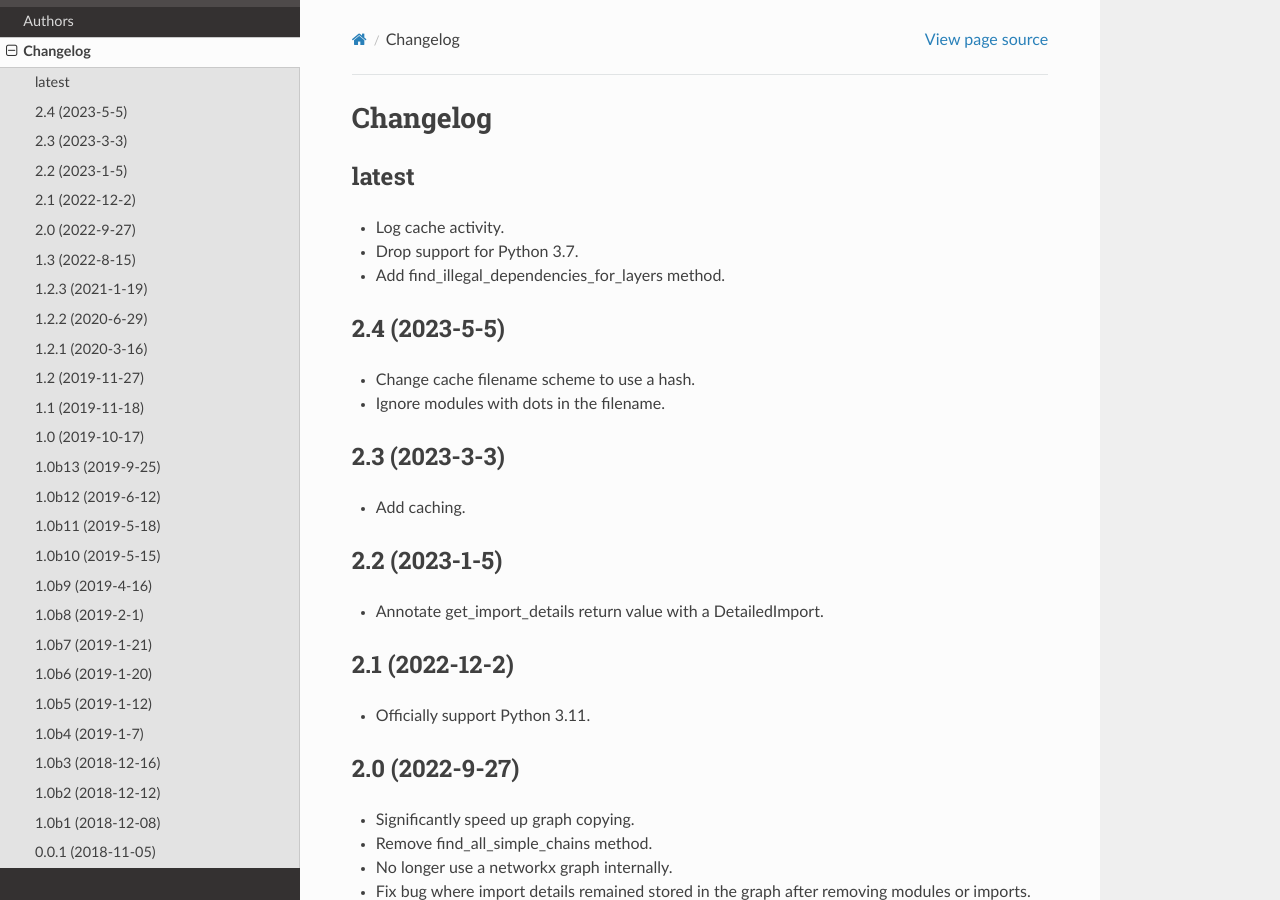
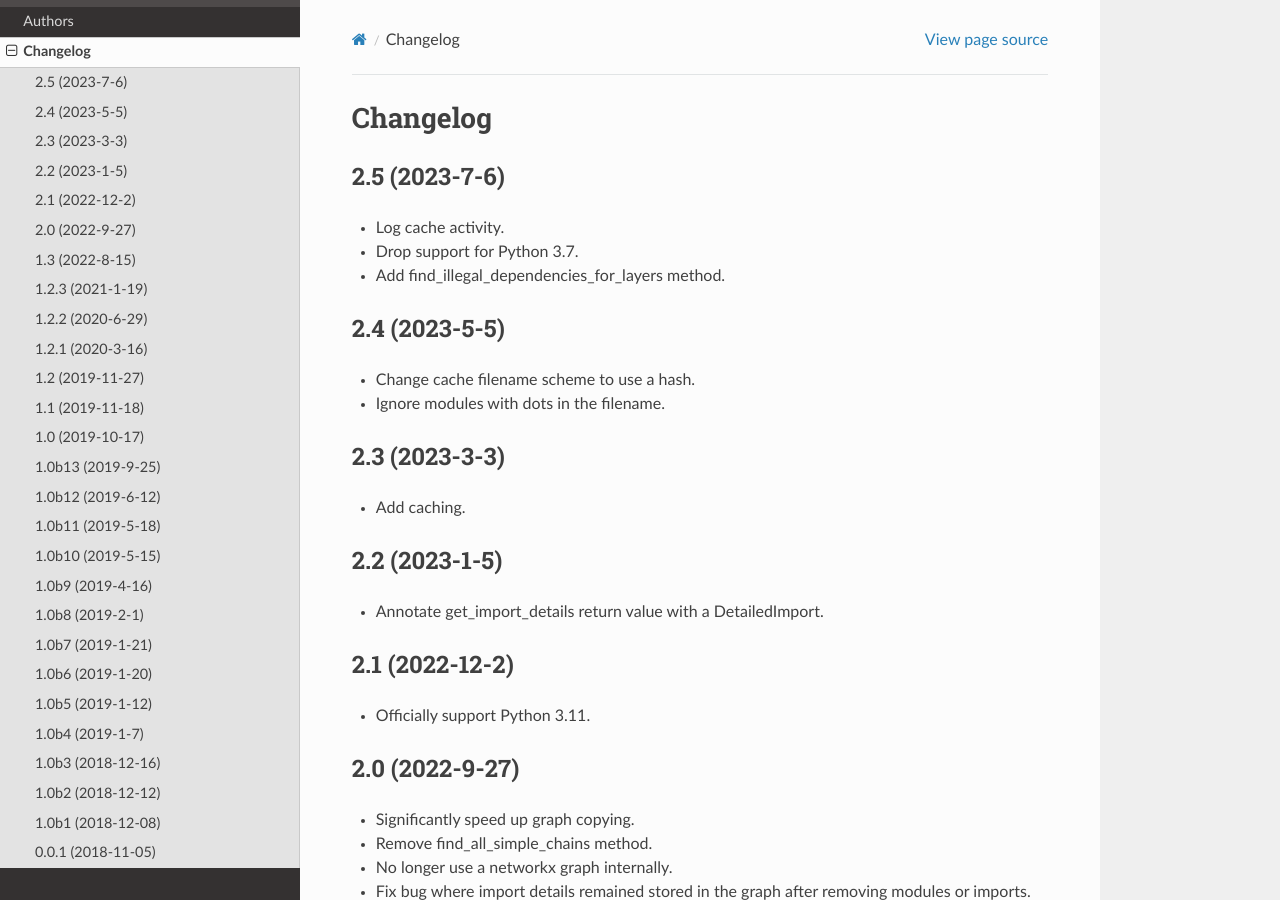
Before and after one commit to seddonym/grimp, a Sphinx documentation site: the page built from docs/changelog.rst, in a window 1280 px wide and 900 px high. Built offline with Sphinx 7.4.7 and the Read the Docs theme 2.0.0, drawn with Linux system fonts in a browser that asks for light colours.

Commit message:
Release v2.5

```diff
--- a/CHANGELOG.rst
+++ b/CHANGELOG.rst
@@ -2,8 +2,8 @@
 Changelog
 =========
 
-latest
-------
+2.5 (2023-7-6)
+--------------
 
 * Log cache activity.
 * Drop support for Python 3.7.
--- a/docs/conf.py
+++ b/docs/conf.py
@@ -26,7 +26,7 @@ author = 'David Seddon'
 # The short X.Y version
 version = ''
 # The full version, including alpha/beta/rc tags
-release = '2.4'
+release = '2.5'
 
 
 # -- General configuration ---------------------------------------------------
--- a/setup.py
+++ b/setup.py
@@ -21,7 +21,7 @@ def read(*names, **kwargs):
 
 setup(
     name='grimp',
-    version='2.4',
+    version='2.5',
     license='BSD 2-Clause License',
     description="Builds a queryable graph of the imports within one or more Python packages.",
     long_description=read('README.rst'),
--- a/src/grimp/__init__.py
+++ b/src/grimp/__init__.py
@@ -1,4 +1,4 @@
-__version__ = "2.4"
+__version__ = "2.5"
 
 from .application.ports.graph import DetailedImport, ImportGraph
 from .domain.analysis import PackageDependency, Route
```
